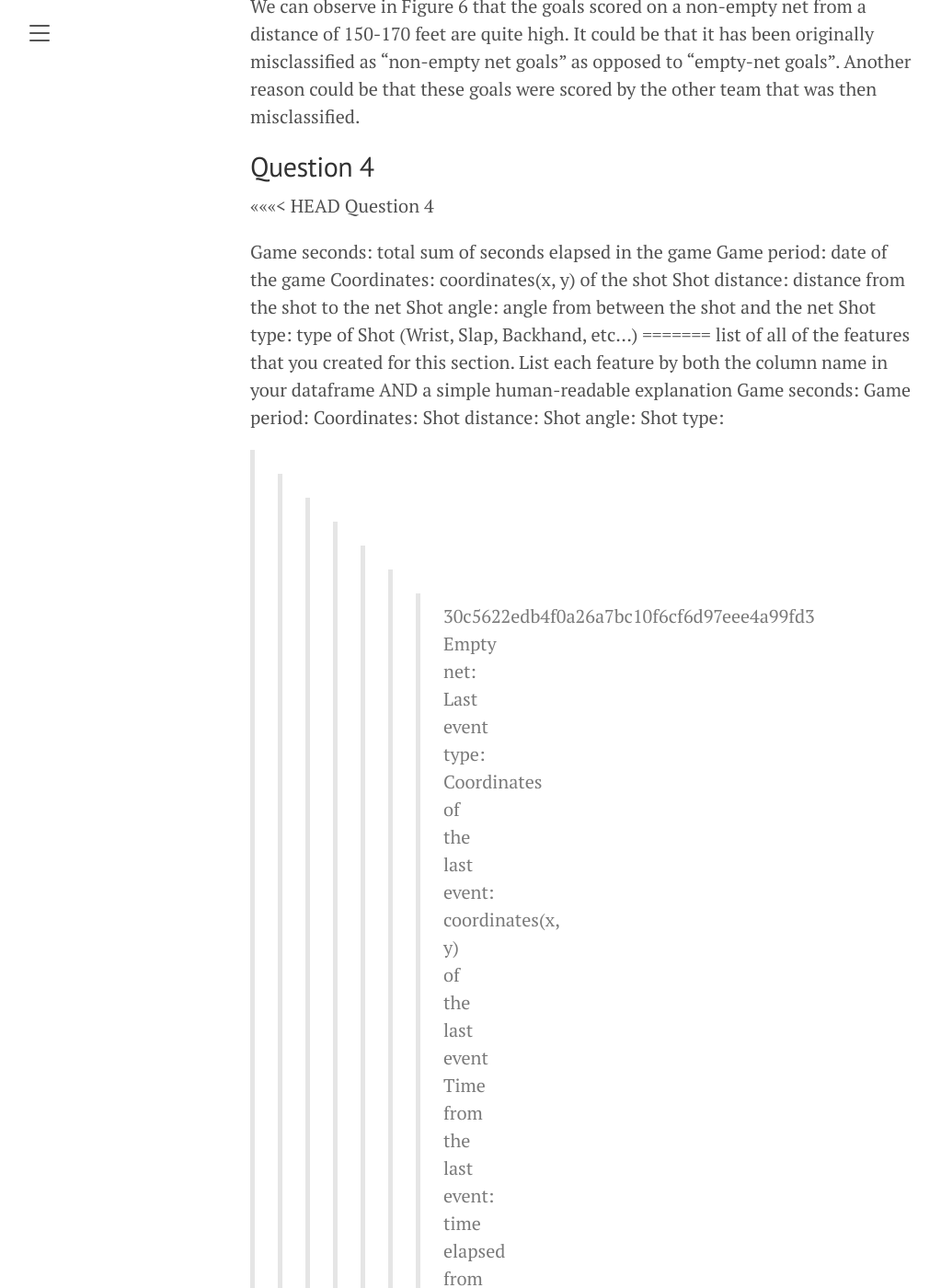
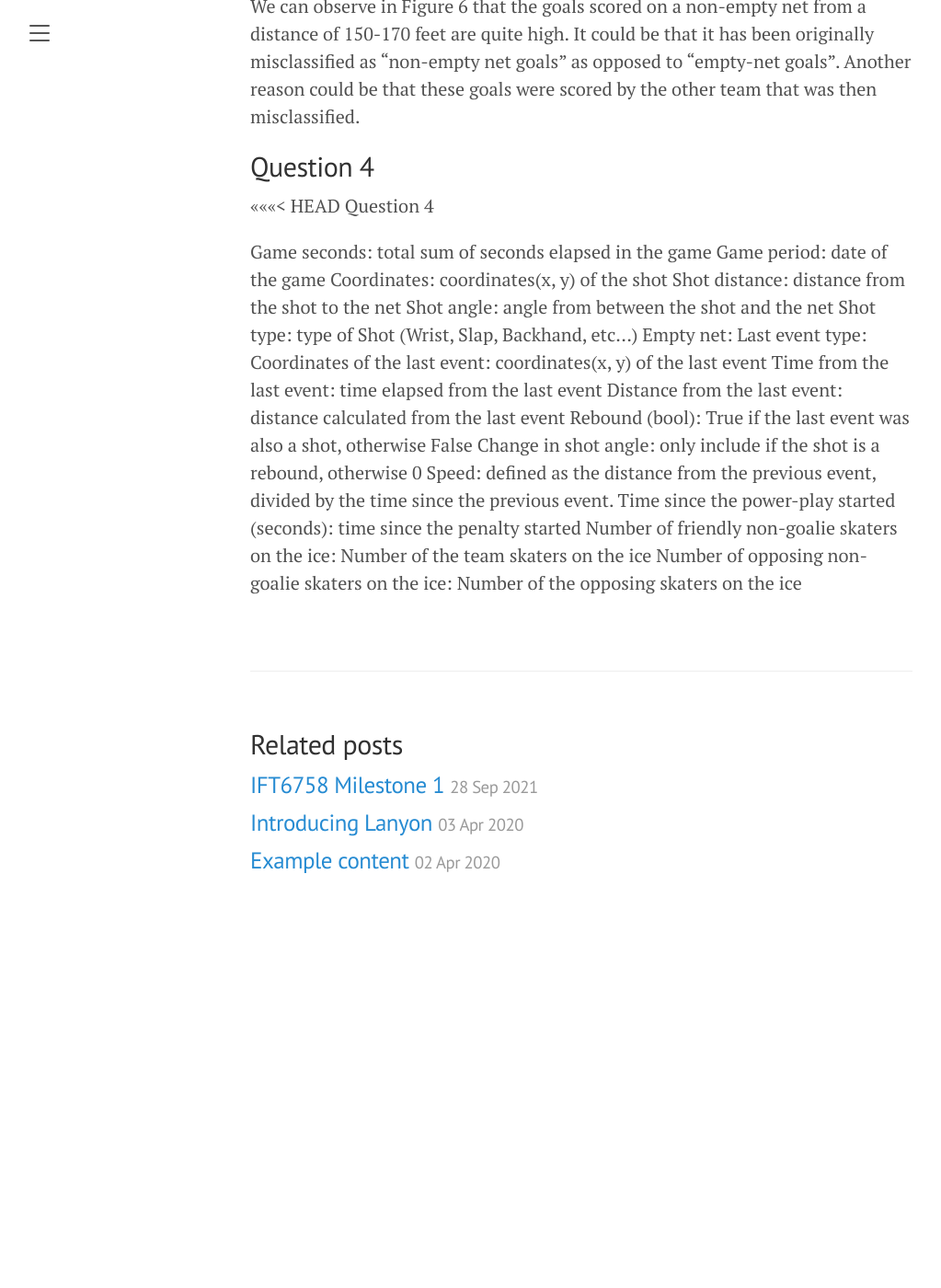
Before and after one commit to jaihon1/IFT6758-Project, a Jekyll site: the page built from blog/_posts/2021-11-3-milestone-2.md, in a window 1280 px wide and 1400 px high, scrolled down 3614 px. Shown: the whole window at 92% size, without its empty margins (8-1031 px from the left). Built offline with Jekyll 4.4.1, drawn with Linux system fonts in a browser that asks for light colours; after the commit the page ends 4626 px from its top, so only the background shows below that; some of the changed text lies outside the part shown.

Commit message:
changes in milestones2

```diff
--- a/blog/_posts/2021-11-3-milestone-2.md
+++ b/blog/_posts/2021-11-3-milestone-2.md
@@ -69,15 +69,6 @@ Coordinates: coordinates(x, y) of the shot
 Shot distance:  distance from the shot to the net
 Shot angle: angle from between the shot and the net
 Shot type: type of Shot (Wrist, Slap, Backhand, etc...)
-=======
-list of all of the features that you created for this section. List each feature by both the column name in your dataframe AND a simple human-readable explanation
-Game seconds:
-Game period:
-Coordinates:
-Shot distance:
-Shot angle:
-Shot type:
->>>>>>> 30c5622edb4f0a26a7bc10f6cf6d97eee4a99fd3
 Empty net:
 Last event type:
 Coordinates of the last event: coordinates(x, y) of the last event
```
